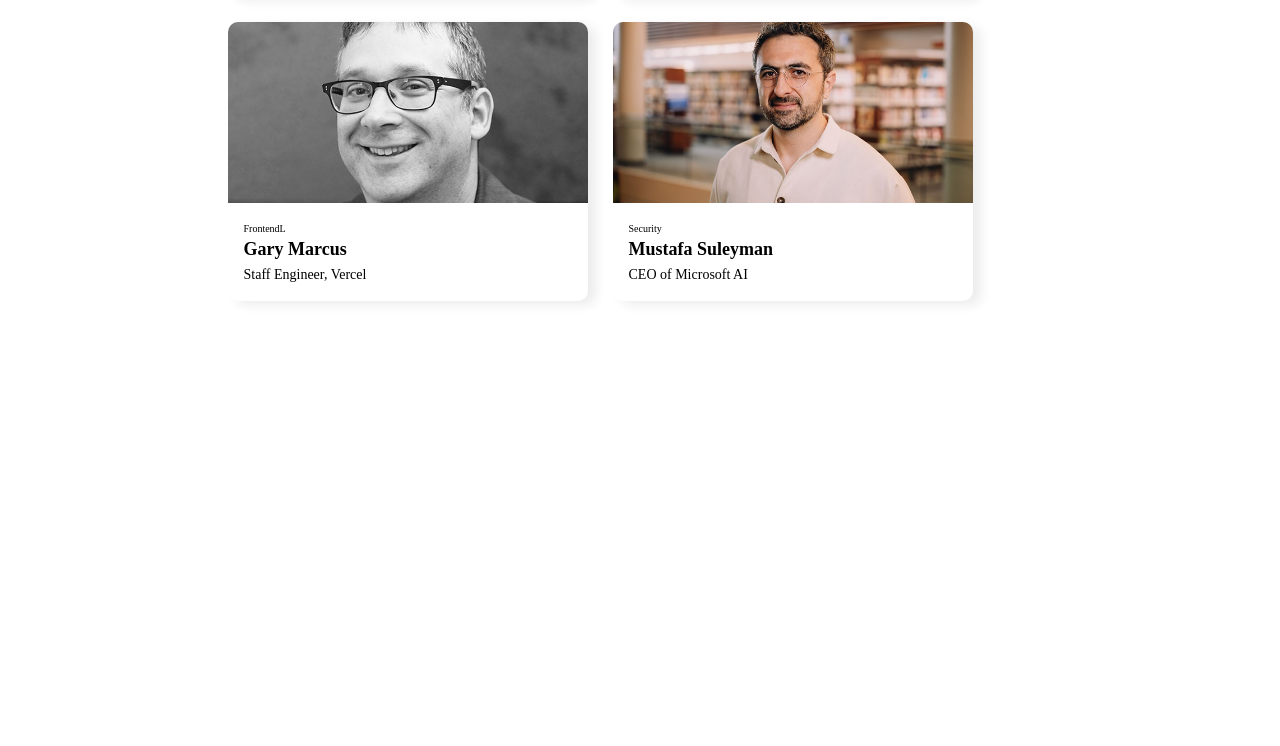
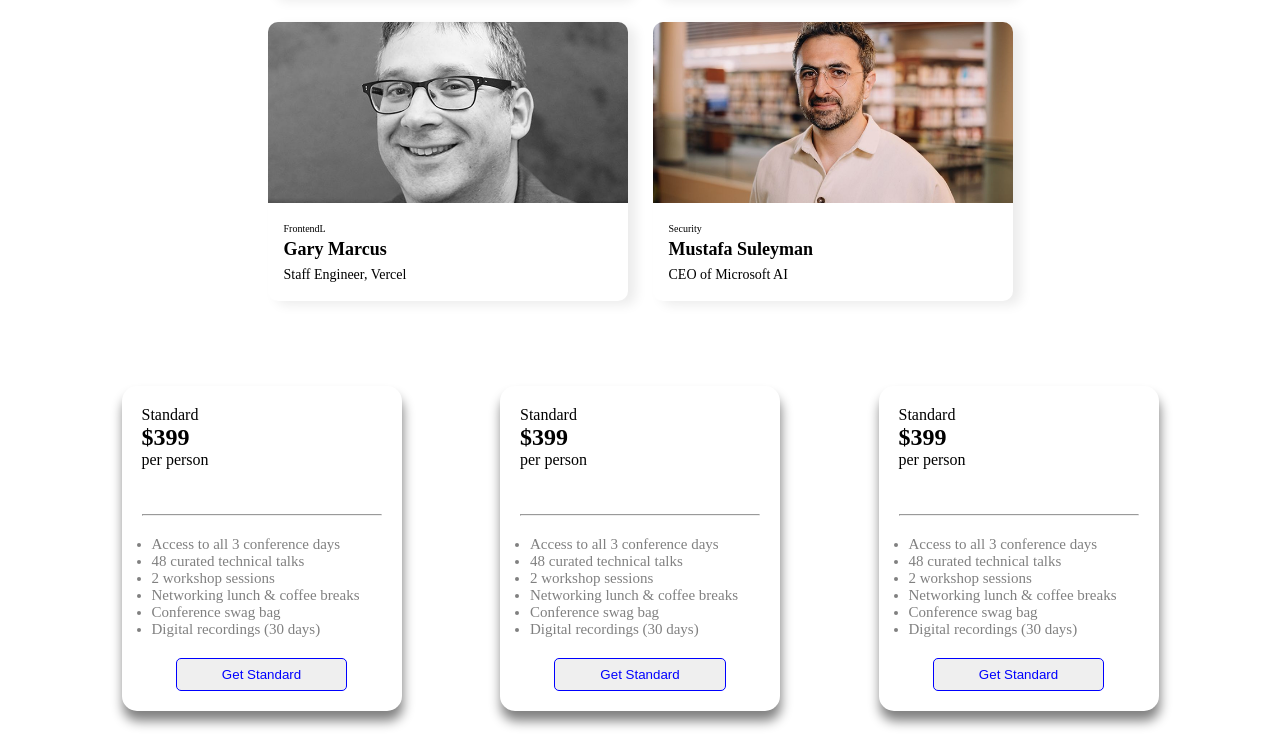
Before and after one commit to mdibrahimhassan550-spec/assignment-1, a plain HTML site: page index.html in a window 1280 px wide. Shown: the part 1420-2166 px from the top of the page. Before the commit the page ends 1781 px from the top, so only its background shows below. Drawn offline with Linux system fonts and the light colour scheme.

Commit message:
sixth  commit

```diff
--- a/index.html
+++ b/index.html
@@ -132,6 +132,97 @@
         </section>
 
 
+        <section class="card-flex">
+
+            <div class="container">
+
+                <div class="card-contant">
+                    <p>Standard</p>
+                    <h2>$399</h2>
+                    <p>per person</p>
+                </div>
+
+                <hr class="divider">
+
+                <div class="contant-second">
+                    <ul>
+                        <li>Access to all 3 conference days</li>
+                        <li>48 curated technical talks</li>
+                        <li>2 workshop sessions</li>
+                        <li>Networking lunch & coffee breaks</li>
+                        <li>Conference swag bag</li>
+                        <li>Digital recordings (30 days)</li>
+
+                    </ul>
+                </div>
+
+                <div class="second-btn">
+                    <button>Get Standard</button>
+                </div>
+
+            </div>
+            <div class="container">
+
+                <div class="card-contant">
+                    <p>Standard</p>
+                    <h2>$399</h2>
+                    <p>per person</p>
+                </div>
+
+                <hr class="divider">
+
+                <div class="contant-second">
+                    <ul>
+                        <li>Access to all 3 conference days</li>
+                        <li>48 curated technical talks</li>
+                        <li>2 workshop sessions</li>
+                        <li>Networking lunch & coffee breaks</li>
+                        <li>Conference swag bag</li>
+                        <li>Digital recordings (30 days)</li>
+
+                    </ul>
+                </div>
+
+                <div class="second-btn">
+                    <button>Get Standard</button>
+                </div>
+
+            </div>
+            <div class="container">
+
+                <div class="card-contant">
+                    <p>Standard</p>
+                    <h2>$399</h2>
+                    <p>per person</p>
+                </div>
+
+                <hr class="divider">
+
+                <div class="contant-second">
+                    <ul>
+                        <li>Access to all 3 conference days</li>
+                        <li>48 curated technical talks</li>
+                        <li>2 workshop sessions</li>
+                        <li>Networking lunch & coffee breaks</li>
+                        <li>Conference swag bag</li>
+                        <li>Digital recordings (30 days)</li>
+
+                    </ul>
+                </div>
+
+                <div class="second-btn">
+                    <button>Get Standard</button>
+                </div>
+
+            </div>
+
+
+
+
+
+        </section>
+
+
 
 
 
--- a/style.css
+++ b/style.css
@@ -92,9 +92,10 @@ nav ul li a {
     display: grid;
     grid-template-columns: repeat(2, 360px);
     /* grid-template-rows: repeat(2,1fr); */
-    max-width: 1200px;
+    /* max-width: 1200px; */
     gap: 25px;
     justify-content: center;
+    align-items: center;
     padding: 60px;
     width: 100%;
     /* margin-left: 100px;
@@ -105,6 +106,7 @@ nav ul li a {
 }
 
 .card-container {
+
     border-radius: 10px;
     overflow: hidden;
     width: 360px;
@@ -150,3 +152,62 @@ nav ul li a {
 .heading {
     text-align: center;
 }
+
+
+/* first card end  */
+
+.container{
+border-radius: 15px;
+padding: 32px;
+display: flex;
+flex-direction: column;
+ gap: 20px;
+box-shadow: 1px 10px 12px grey;
+width: 280px;
+padding: 20px;
+margin: 0px;
+margin-bottom: 10px;
+max-width: 1600px;
+/* height: 304px; */
+/* justify-content: center;
+align-items: center; */ */
+
+
+
+}
+.card-contant{
+    margin-bottom: 25px;
+}
+.contant-second{
+
+width: 300px;
+display: flex;
+flex-direction: column;
+gap: 5px;
+
+}
+.contant-second ul li {
+
+font-size: 15px;
+color: gray;
+margin-left: 10px;
+}
+.second-btn button{
+    border: 1px solid blue;
+    padding: 8px 45px;
+    text-align: center;
+    color: blue;
+    border-radius: 5px;
+}
+.second-btn{
+    text-align: center;
+}
+.card-flex{
+    display: flex;
+    flex-direction: row;
+    justify-content: space-evenly;
+    align-items: center;
+    margin: 25px;
+    gap: 2px;
+
+}
```
Also changed, not shown: 1 other file.
